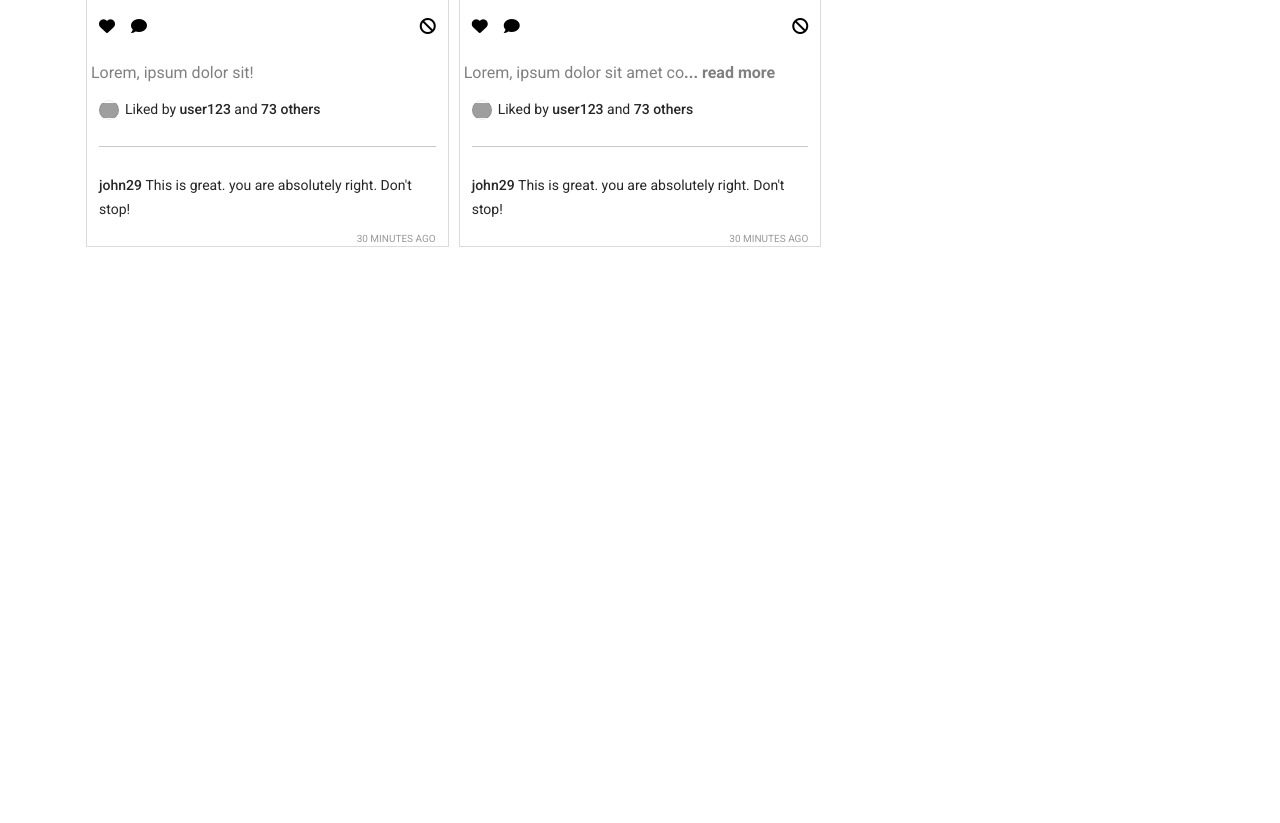
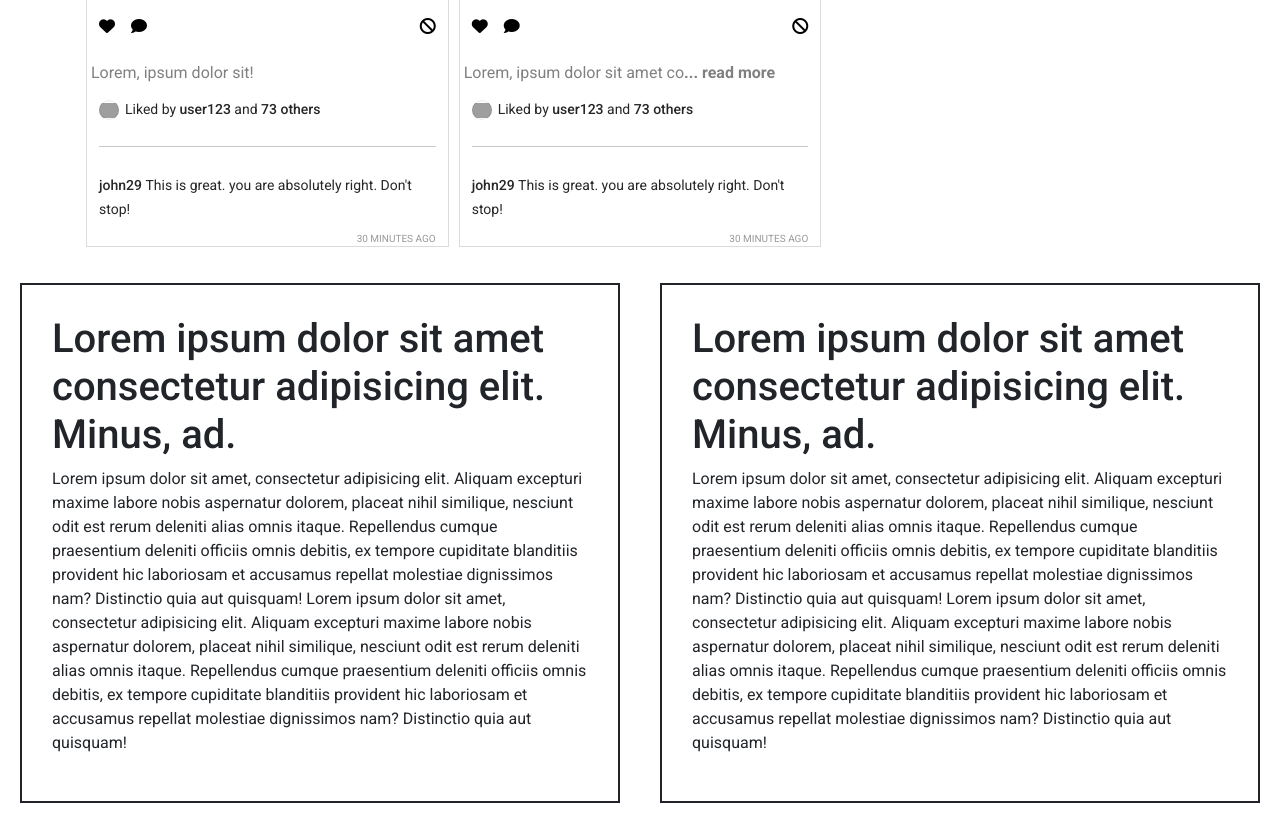
Before and after one commit to R3ahim/7.insta-shore, a plain HTML site: page index.html in a window 1280 px wide. Shown: the part 1285-2108 px from the top of the page. Before the commit the page ends 1548 px from the top, so only its background shows below. Drawn offline with nearby package versions, Linux system fonts and the light colour scheme; grey boxes are pictures that could not be loaded.

Commit message:
answer desgin added

```diff
--- a/css/style.css
+++ b/css/style.css
@@ -245,6 +245,17 @@ img {
   display: none;
 }
 
+/* ther answer style added */
+.answering{
+  display: flex;
+}
+.answer{
+  width: 50%;
+  margin: 20px;
+  border: 2px solid;
+  padding: 30px;
+}
+
 @media only screen and (max-width: 992px) {
   #posts {
     grid-template-columns: repeat(2, 1fr);
@@ -255,4 +266,12 @@ img {
   #posts {
     grid-template-columns: repeat(1, 1fr);
   }
+  .answering{
+    display: flex;
+    flex-direction: column;
+
+  }
+  .answer{
+    width: 90%;
+  }
 }
--- a/index.html
+++ b/index.html
@@ -77,6 +77,21 @@
                 <h1>Reported posts</h1>
             </div>
         </main>
+
+        <section class="answering" >
+            <div class="answer">
+            <h1>Lorem ipsum dolor sit amet consectetur adipisicing elit. Minus, ad.</h1>
+            <p>Lorem ipsum dolor sit amet, consectetur adipisicing elit. Aliquam excepturi maxime labore nobis aspernatur dolorem, placeat nihil similique, nesciunt odit est rerum deleniti alias omnis itaque. Repellendus cumque praesentium deleniti officiis omnis debitis, ex tempore cupiditate blanditiis provident hic laboriosam et accusamus repellat molestiae dignissimos nam? Distinctio quia aut quisquam!
+                Lorem ipsum dolor sit amet, consectetur adipisicing elit. Aliquam excepturi maxime labore nobis aspernatur dolorem, placeat nihil similique, nesciunt odit est rerum deleniti alias omnis itaque. Repellendus cumque praesentium deleniti officiis omnis debitis, ex tempore cupiditate blanditiis provident hic laboriosam et accusamus repellat molestiae dignissimos nam? Distinctio quia aut quisquam!
+            </p>
+        </div>
+            <div class="answer">
+            <h1>Lorem ipsum dolor sit amet consectetur adipisicing elit. Minus, ad.</h1>
+            <p>Lorem ipsum dolor sit amet, consectetur adipisicing elit. Aliquam excepturi maxime labore nobis aspernatur dolorem, placeat nihil similique, nesciunt odit est rerum deleniti alias omnis itaque. Repellendus cumque praesentium deleniti officiis omnis debitis, ex tempore cupiditate blanditiis provident hic laboriosam et accusamus repellat molestiae dignissimos nam? Distinctio quia aut quisquam!
+                Lorem ipsum dolor sit amet, consectetur adipisicing elit. Aliquam excepturi maxime labore nobis aspernatur dolorem, placeat nihil similique, nesciunt odit est rerum deleniti alias omnis itaque. Repellendus cumque praesentium deleniti officiis omnis debitis, ex tempore cupiditate blanditiis provident hic laboriosam et accusamus repellat molestiae dignissimos nam? Distinctio quia aut quisquam!
+            </p>
+        </div>
+        </section>
         <footer></footer>
 
         <!-- add javascript  file  -->
--- a/js/app.js
+++ b/js/app.js
@@ -52,7 +52,8 @@ const switchTab = (id) => {
 
 const createPost = (post) => {
     const image = post.image;
-    console.log(post.comments[0].text);
+    const userImg = post.userImage;
+    console.log(post);
     const div = document.createElement( "article" );
     div.classList.add( "post" );/// i wil come next time
     div.innerHTML = `
@@ -63,7 +64,7 @@ const createPost = (post) => {
                     target="_blank"
                     class="post__avatar"
                   >
-                    <img src="https://images.unsplash.com/photo-1507003211169-0a1dd7228f2d?ixlib=rb-1.2.1&ixid=MnwxMjA3fDB8MHxwaG90by1wYWdlfHx8fGVufDB8fHx8&auto=format&fit=crop&w=687&q=80" alt="User Picture" />
+                    <img src="${userImg}" />
                   </a>
                   <a href="#" class="post__user">phero</a>
                 </div>
@@ -108,7 +109,7 @@ const createPost = (post) => {
                 <div class="post__infos">
                   <div class="post__likes">
                     <a href="#" class="post__likes-avatar">
-                      <img src="https://images.unsplash.com/photo-1507003211169-0a1dd7228f2d?ixlib=rb-1.2.1&ixid=MnwxMjA3fDB8MHxwaG90by1wYWdlfHx8fGVufDB8fHx8&auto=format&fit=crop&w=687&q=80" alt="User Picture" />
+                      <img src="${userImg}" alt="User Picture" />
                     </a>
 
                     <span>Liked by
```
